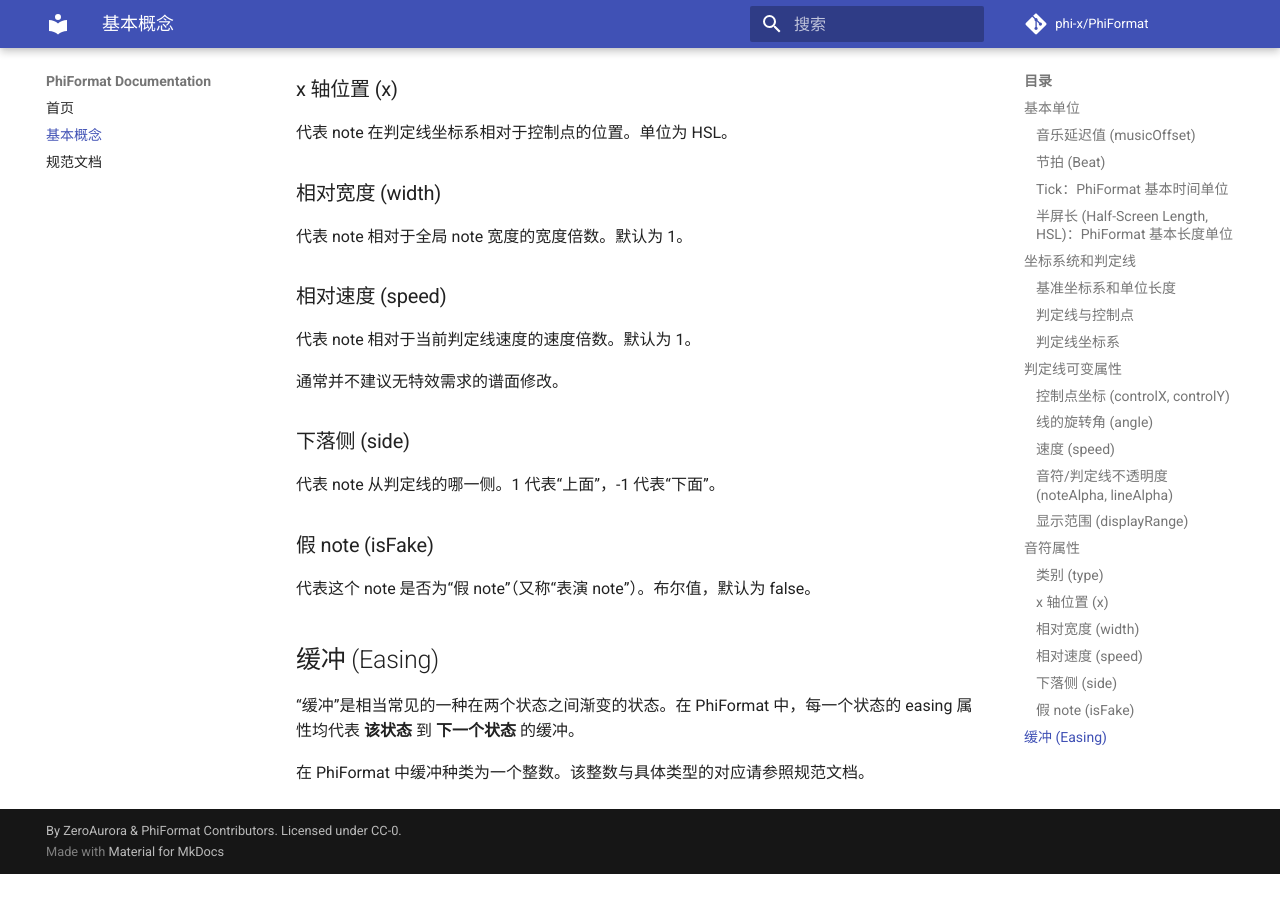
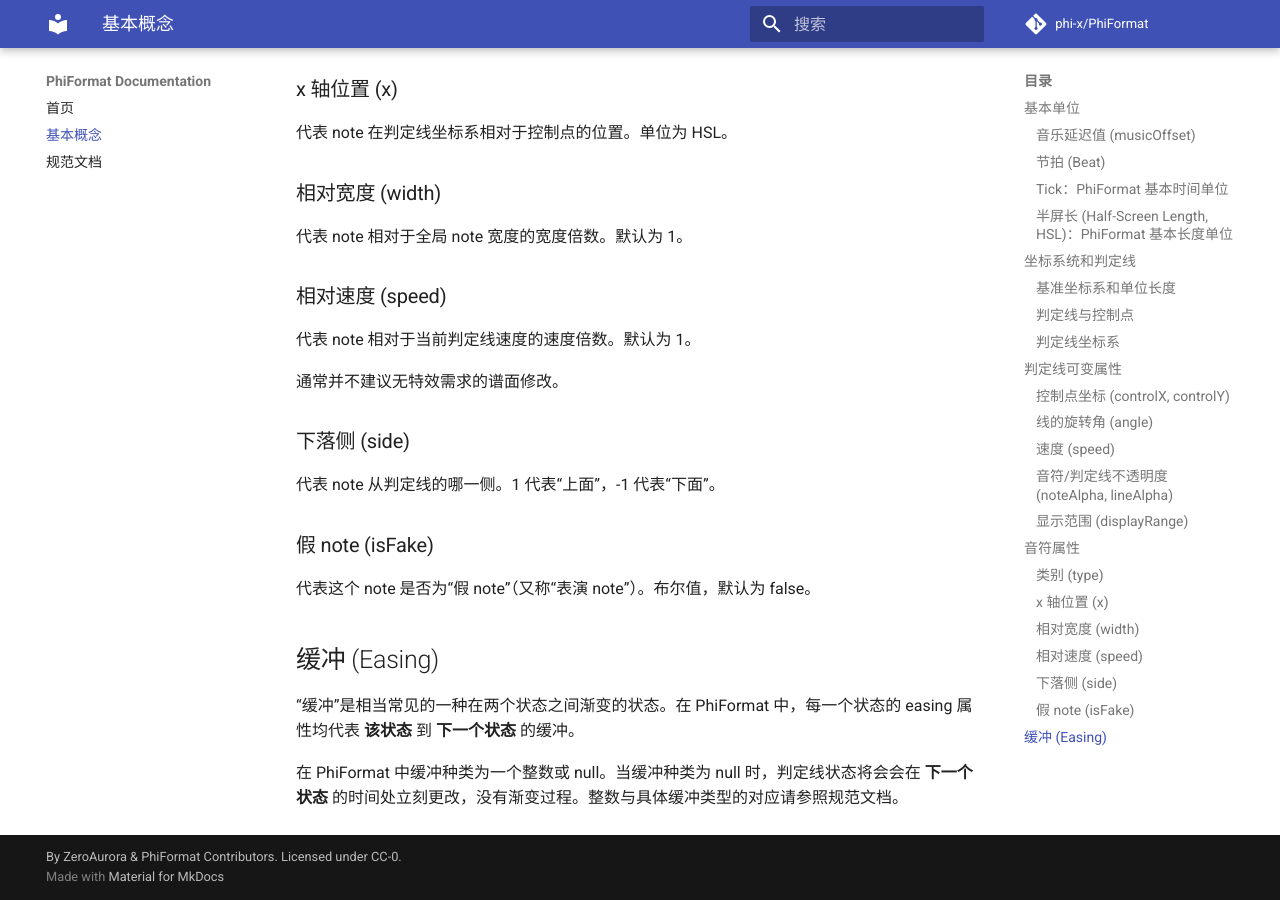
Before and after one commit to laoli404for/PhiFormat, an MkDocs documentation site: the page built from docs/basic-concepts.md, in a window 1280 px wide and 900 px high, scrolled down 4684 px. Built offline with MkDocs 1.6.1 and Material for MkDocs 9.7.7, drawn with Linux system fonts in a browser that asks for light colours; comment, search, counter and statistics services are not loaded; before the commit the page ends 5558 px from its top, so only the background shows below that.

Commit message:
feat!: make easing type nullable. #3

```diff
--- a/docs/basic-concepts.md
+++ b/docs/basic-concepts.md
@@ -138,4 +138,4 @@ PhiFormat 设计上支持多 BPM 的音乐。
 
 “缓冲”是相当常见的一种在两个状态之间渐变的状态。在 PhiFormat 中，每一个状态的 easing 属性均代表 **该状态** 到 **下一个状态** 的缓冲。
 
-在 PhiFormat 中缓冲种类为一个整数。该整数与具体类型的对应请参照规范文档。
+在 PhiFormat 中缓冲种类为一个整数或 null。当缓冲种类为 null 时，判定线状态将会会在 **下一个状态** 的时间处立刻更改，没有渐变过程。整数与具体缓冲类型的对应请参照规范文档。
```
Also changed, not shown: docs/specs.md (+1 -2 lines), 2 other files.
